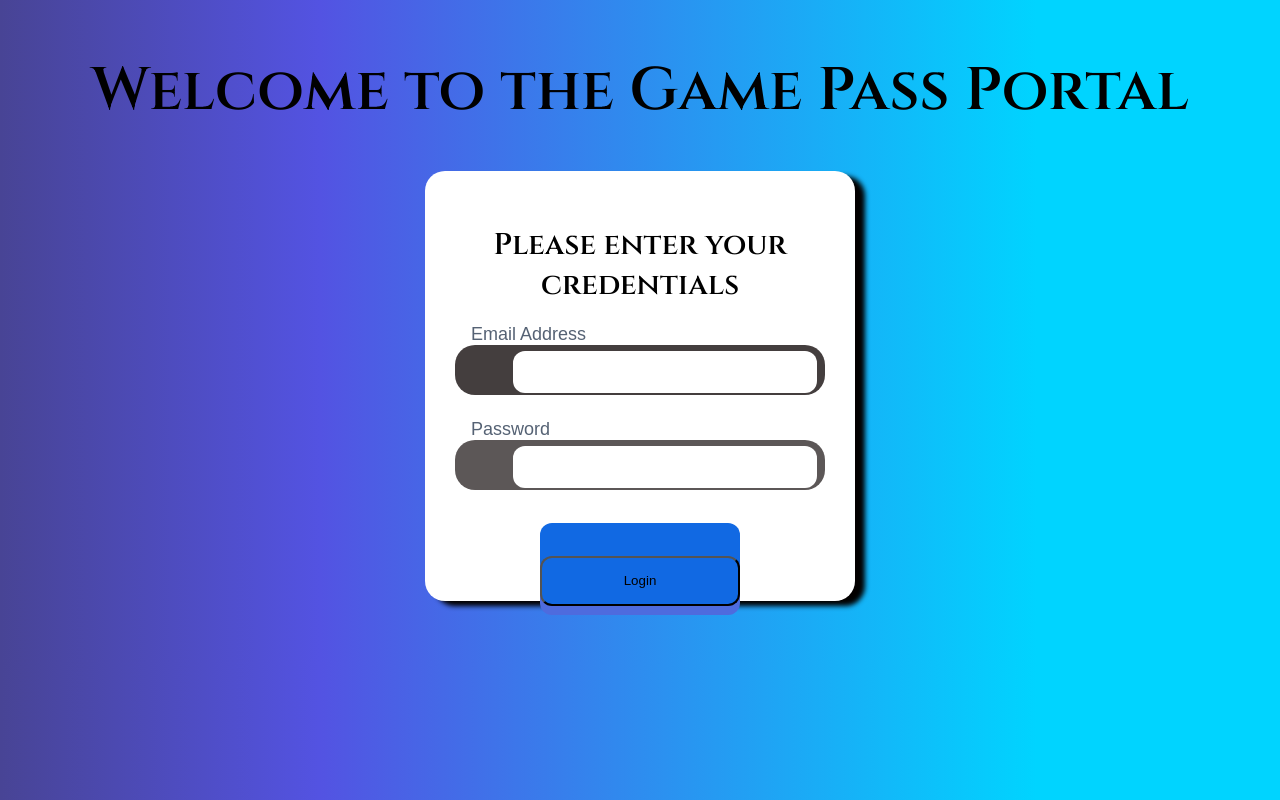
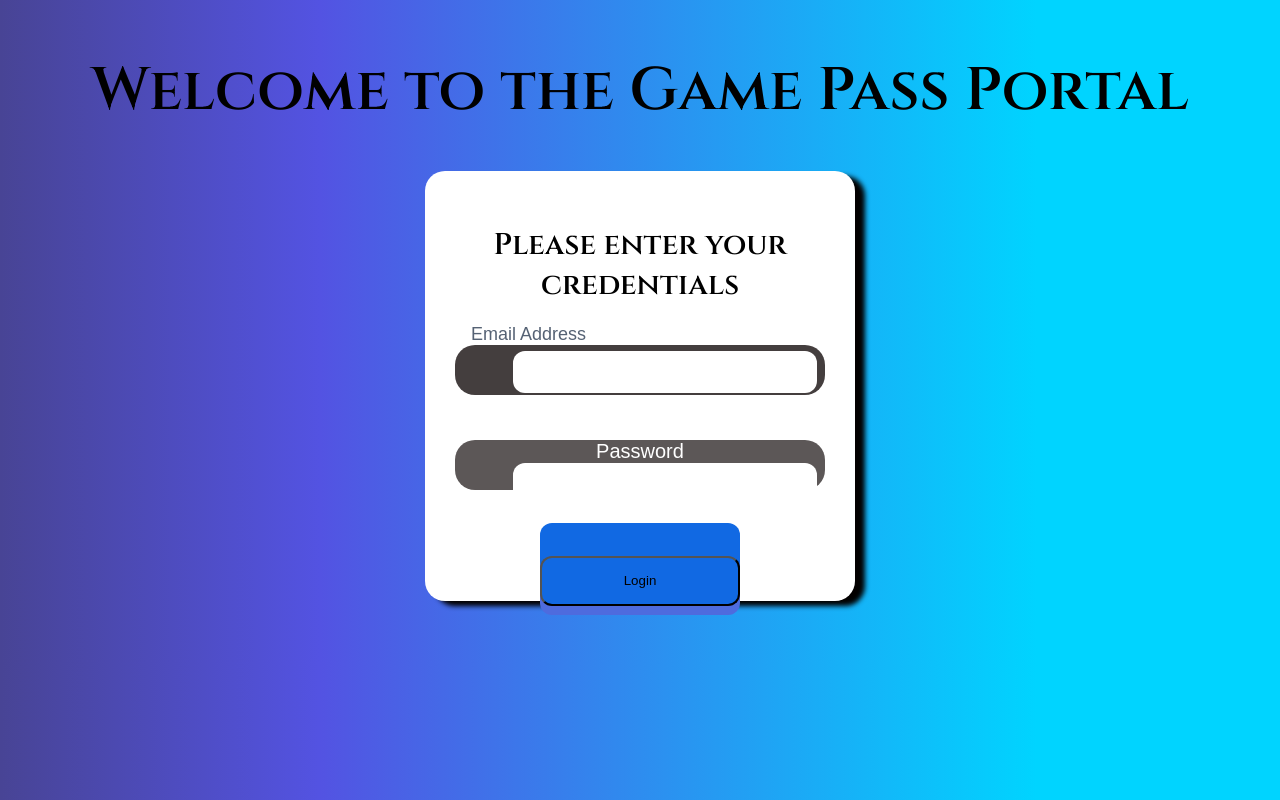
Before and after one commit to Thravict/webapp-full-stack-example, a React (Create React App) app in the folder webapp_frontend/: page / in a window 1280 px wide. Built offline with nearby package versions, Linux system fonts and the light colour scheme.

Commit message:
sign up link added

```diff
--- a/webapp_frontend/src/components/Login.css
+++ b/webapp_frontend/src/components/Login.css
@@ -77,17 +77,6 @@ input:focus {
   width: 370px;
   color: white;
 }
-.password-label {
-  margin-inline: 16px;
-  margin-top: -22px;
-  line-height: 1;
-  font-weight: 40;
-  font-size: 18px;
-  color: #556274;
-  float:left;
-  text-align: left;
-  margin-bottom: 8px;
-}
 .password-field{
   margin-left: 49px;
   width: 300px;
```
